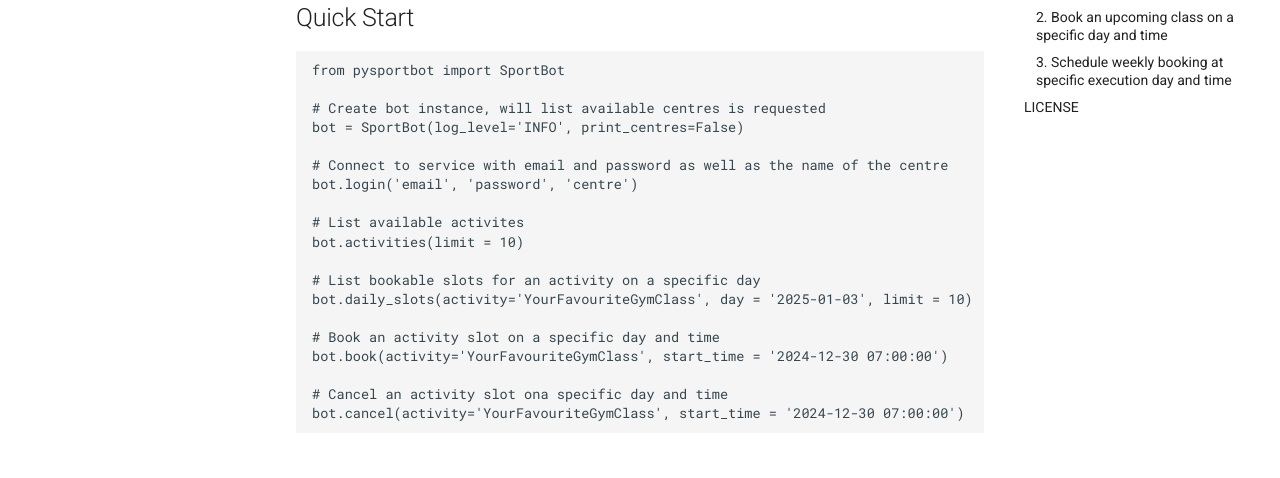
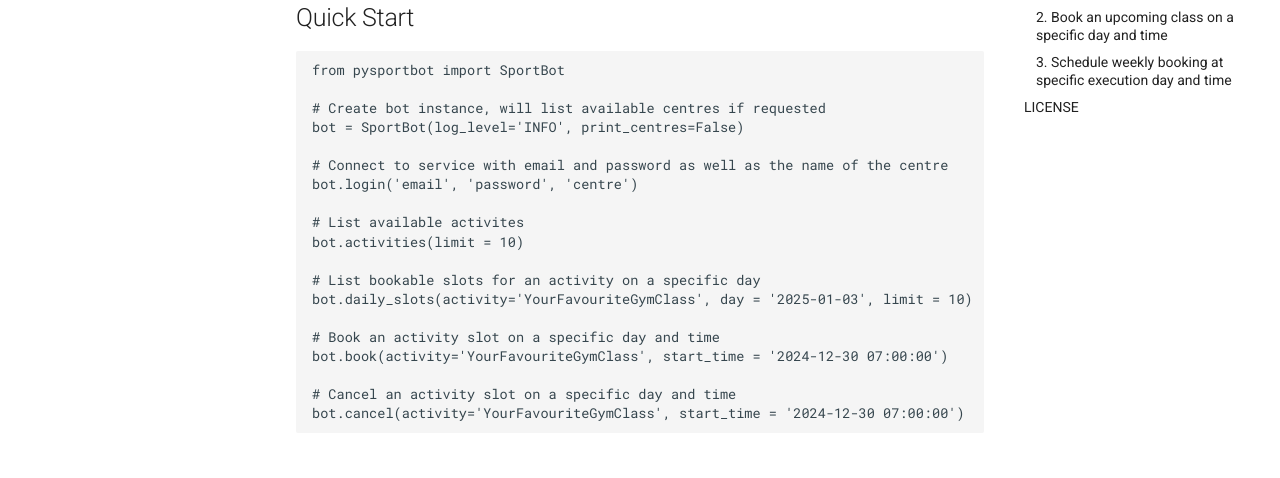
Before and after one commit to jbeirer/resasports-bot, an MkDocs documentation site: the page built from docs/index.md, in a window 1280 px wide and 900 px high, scrolled down 513 px. Shown: the part 199-677 px from the top of the window. Built offline with MkDocs 1.6.1 and Material for MkDocs 9.7.7, drawn with Linux system fonts in a browser that asks for light colours; comment, search, counter and statistics services are not loaded.

Commit message:
Fix typos

````diff
--- a/docs/index.md
+++ b/docs/index.md
@@ -22,7 +22,7 @@
 ```python
 from pysportbot import SportBot
 
-# Create bot instance, will list available centres is requested
+# Create bot instance, will list available centres if requested
 bot = SportBot(log_level='INFO', print_centres=False)
 
 # Connect to service with email and password as well as the name of the centre
@@ -37,7 +37,7 @@
 # Book an activity slot on a specific day and time
 bot.book(activity='YourFavouriteGymClass', start_time = '2024-12-30 07:00:00')
 
-# Cancel an activity slot ona specific day and time
+# Cancel an activity slot on a specific day and time
 bot.cancel(activity='YourFavouriteGymClass', start_time = '2024-12-30 07:00:00')
 ```
 
````
Also changed, not shown: README.md (+2 -2 lines).
